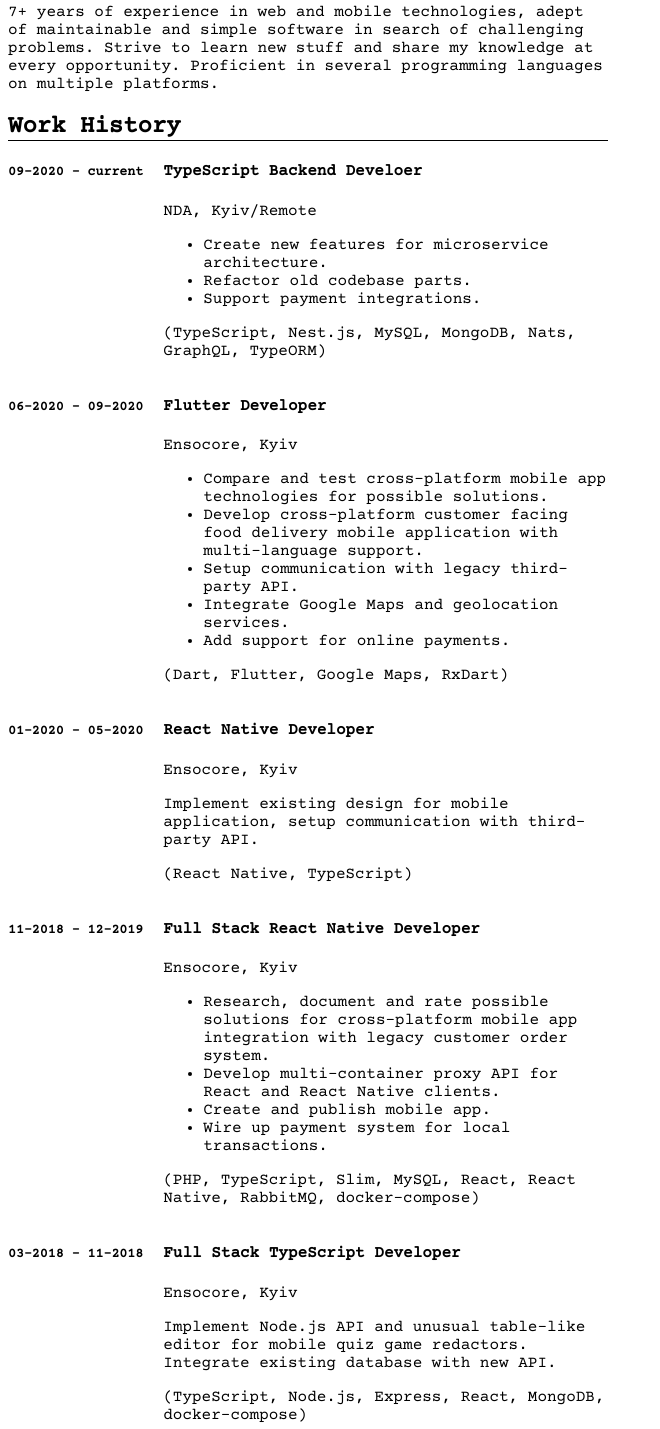
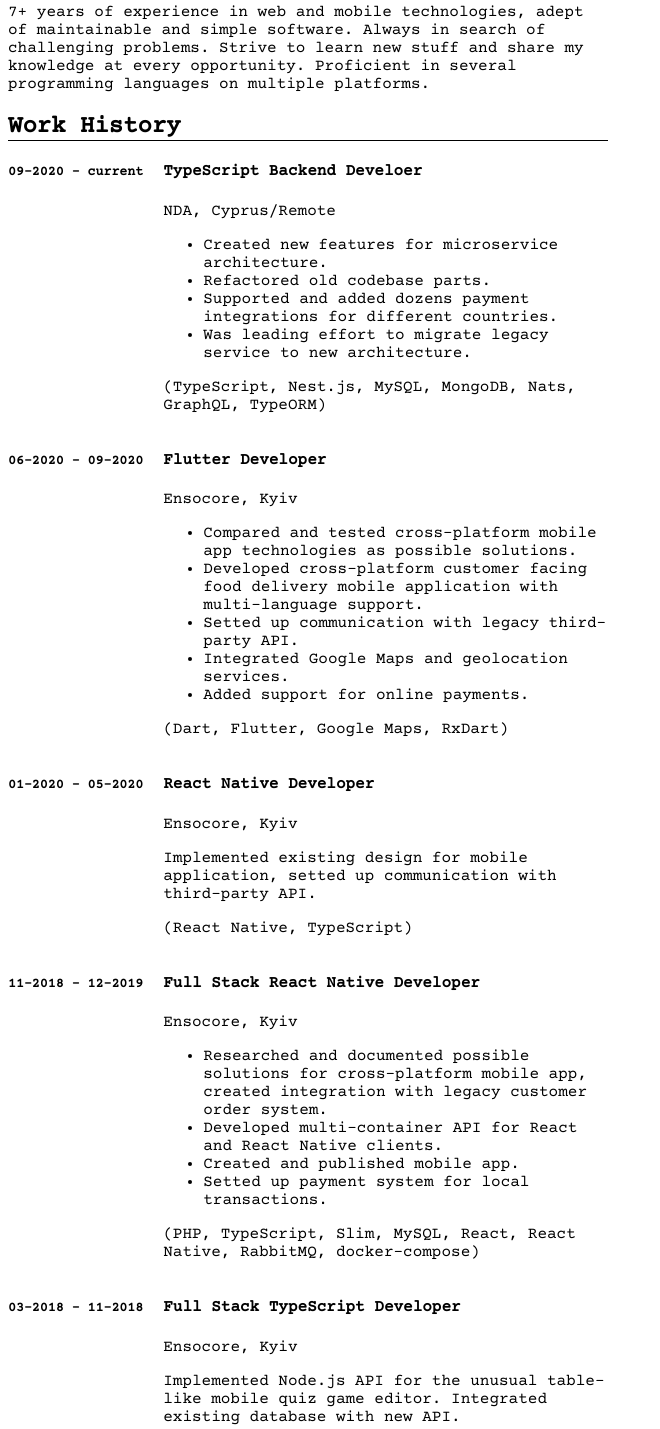
Before and after one commit to fotonmoton/resume, a plain HTML site: page index.html in a window 1280 px wide. Shown: the part 203-1632 px from the top of the page, without its empty margins (0-660 px from the left). Drawn offline with nearby package versions, Linux system fonts and the light colour scheme.

Commit message:
update resume

```diff
--- a/index.html
+++ b/index.html
@@ -47,7 +47,7 @@
     </p>
     <p>
       7+ years of experience in web and mobile technologies, adept of
-      maintainable and simple software in search of challenging problems. Strive
+      maintainable and simple software. Always in search of challenging problems. Strive
       to learn new stuff and share my knowledge at every opportunity. Proficient
       in several programming languages on multiple platforms.
     </p>
@@ -58,16 +58,19 @@
       </div>
       <div class="right">
         <h4>TypeScript Backend Develoer</h4>
-        <p>NDA, Kyiv/Remote</p>
+        <p>NDA, Cyprus/Remote</p>
         <ul>
           <li>
-            Create new features for microservice architecture.
+            Created new features for microservice architecture.
           </li>
           <li>
-            Refactor old codebase parts.
+            Refactored old codebase parts.
           </li>
           <li>
-            Support payment integrations.
+            Supported and added dozens payment integrations for different countries.
+          </li>
+          <li>
+            Was leading effort to migrate legacy service to new architecture.
           </li>
         </ul>
         <p>(TypeScript, Nest.js, MySQL, MongoDB, Nats, GraphQL, TypeORM)</p>
@@ -82,16 +85,14 @@
         <p>Ensocore, Kyiv</p>
         <ul>
           <li>
-            Compare and test cross-platform mobile app technologies for possible
-            solutions.
+            Compared and tested cross-platform mobile app technologies as possible solutions.
           </li>
           <li>
-            Develop cross-platform customer facing food delivery mobile
-            application with multi-language support.
+            Developed cross-platform customer facing food delivery mobile application with multi-language support.
           </li>
-          <li>Setup communication with legacy third-party API.</li>
-          <li>Integrate Google Maps and geolocation services.</li>
-          <li>Add support for online payments.</li>
+          <li>Setted up communication with legacy third-party API.</li>
+          <li>Integrated Google Maps and geolocation services.</li>
+          <li>Added support for online payments.</li>
         </ul>
         <p>(Dart, Flutter, Google Maps, RxDart)</p>
       </div>
@@ -104,8 +105,7 @@
         <h4>React Native Developer</h4>
         <p>Ensocore, Kyiv</p>
         <p>
-          Implement existing design for mobile application, setup communication
-          with third-party API.
+          Implemented existing design for mobile application, setted up communication with third-party API.
         </p>
         <p>(React Native, TypeScript)</p>
       </div>
@@ -119,15 +119,14 @@
         <p>Ensocore, Kyiv</p>
         <ul>
           <li>
-            Research, document and rate possible solutions for cross-platform
-            mobile app integration with legacy customer order system.
+            Researched and documented possible solutions for cross-platform mobile app,
+            created integration with legacy customer order system.
           </li>
           <li>
-            Develop multi-container proxy API for React and React Native
-            clients.
+            Developed multi-container API for React and React Native clients.
           </li>
-          <li>Create and publish mobile app.</li>
-          <li>Wire up payment system for local transactions.</li>
+          <li>Created and published mobile app.</li>
+          <li>Setted up payment system for local transactions.</li>
         </ul>
         <p>
           (PHP, TypeScript, Slim, MySQL, React, React Native, RabbitMQ,
@@ -143,8 +142,8 @@
         <h4>Full Stack TypeScript Developer</h4>
         <p>Ensocore, Kyiv</p>
         <p>
-          Implement Node.js API and unusual table-like editor for mobile quiz
-          game redactors. Integrate existing database with new API.
+          Implemented Node.js API for the unusual table-like mobile quiz game editor.
+          Integrated existing database with new API.
         </p>
         <p>(TypeScript, Node.js, Express, React, MongoDB, docker-compose)</p>
       </div>
@@ -158,8 +157,8 @@
         <p>Ensocore, Kyiv</p>
         <ul>
           <li>
-            Communicate with client to understand specific system requirements.
-            Design and deliver complex dashboard for:
+            Communicated with client to understand specific system requirements..
+            Designed and delivered complex dashboard for:
           </li>
           <li>Customer review aggregation system</li>
           <li>Managing new employees profiles</li>
```
